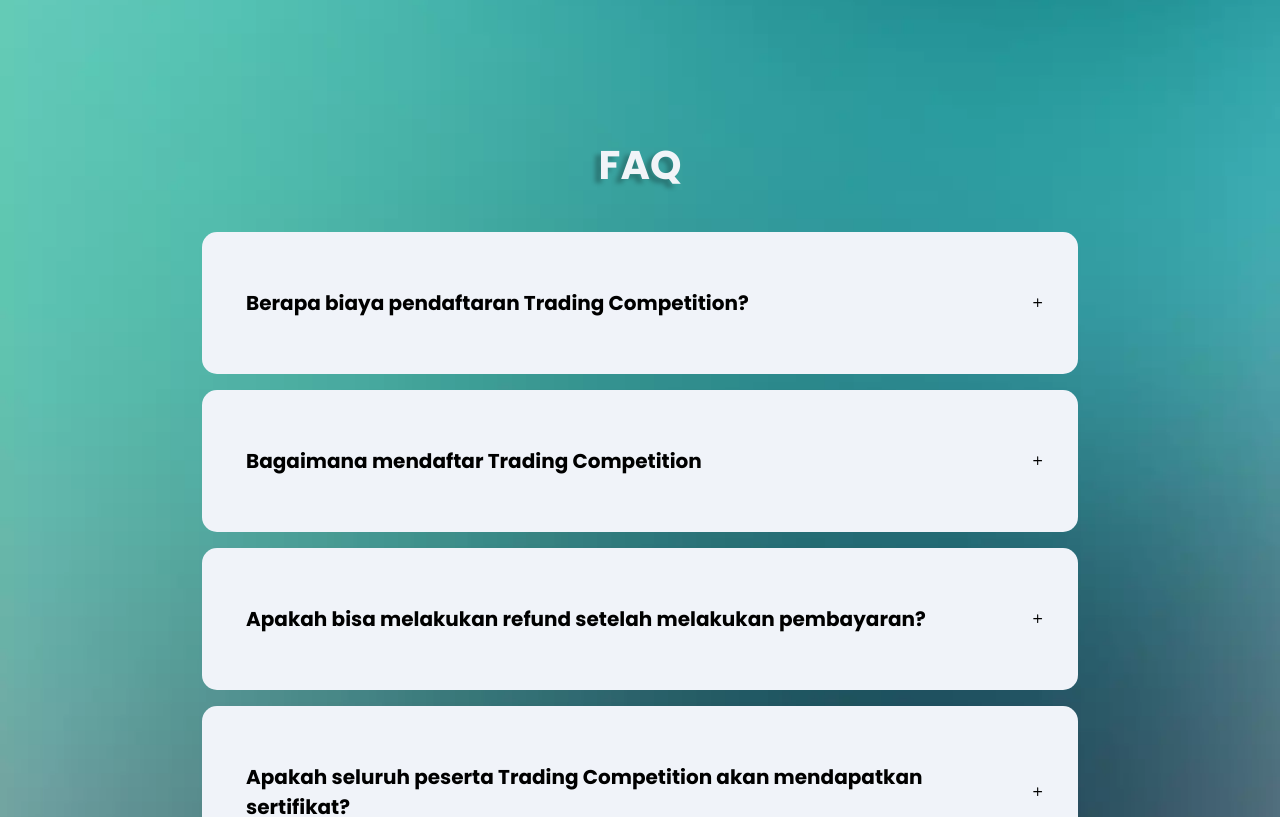
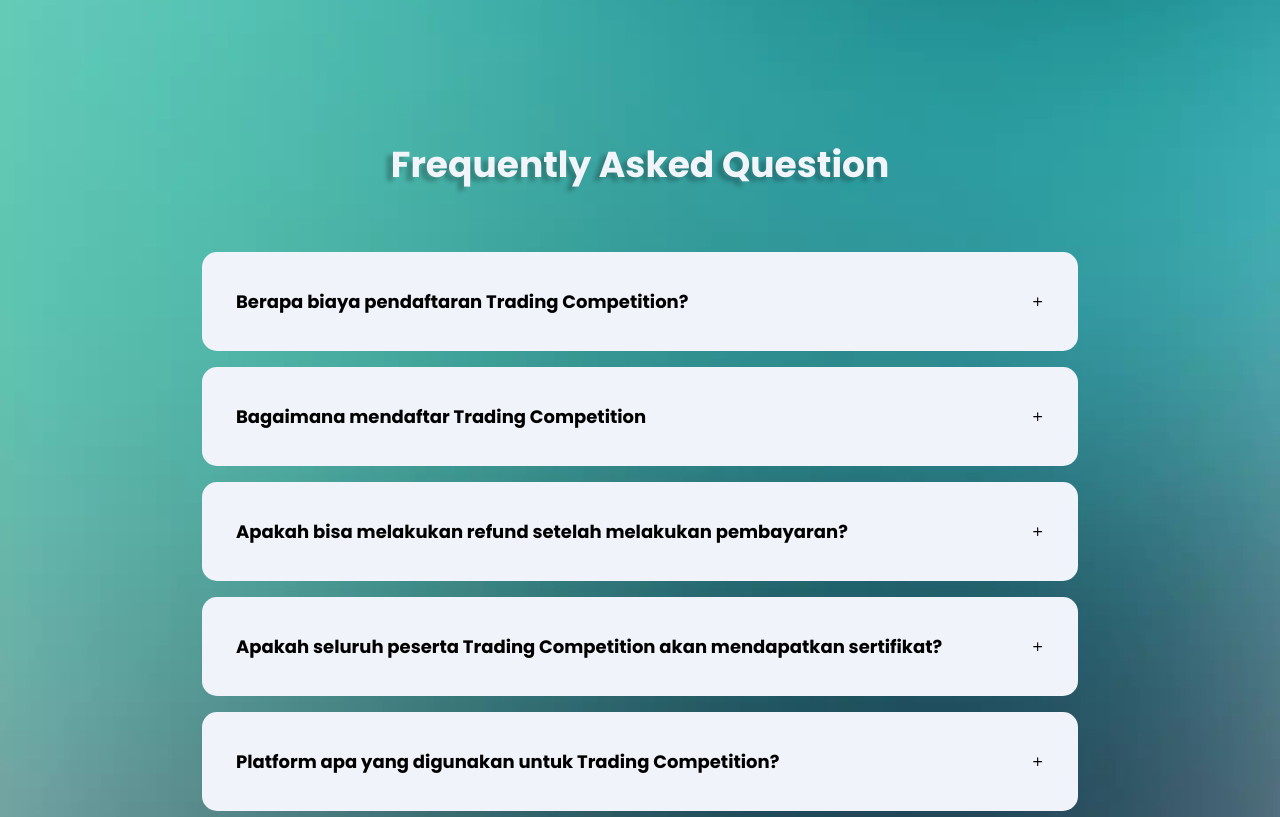
Before and after one commit to chintyaw/infest-2021, a React (Create React App) app: page /competition in a window 1280 px wide. Shown: the part 2640-3457 px from the top of the page. Built offline with nearby package versions, Linux system fonts and the light colour scheme.

Commit message:
fix styling

```diff
--- a/src/components/FaqMapping.js
+++ b/src/components/FaqMapping.js
@@ -4,12 +4,12 @@ import SingleQuestion from './FaqExpand'
 import './FaqStyle.css'
 
 const AAA = () => {
-  const [questions, setQuestions] = useState(data)
+  const [questions] = useState(data)
 
   return (
     <main>
       <div className='container'>
-        <h1 style={{textAlign: 'center', fontSize : '40px', marginBottom :'40px'}}>FAQ</h1>
+        <h1 style={{textAlign: 'center', fontSize : '36px', marginBottom :'60px'}}>Frequently Asked Question</h1>
         <section className='info'>
           {questions.map((question) => (
             <SingleQuestion key={question.id} {...question} />
--- a/src/components/FaqPertanyaan.js
+++ b/src/components/FaqPertanyaan.js
@@ -3,42 +3,39 @@ const questions = [
     id: 1,
     title: 'Berapa biaya pendaftaran Trading Competition?',
     info:
-        <text style={{lineHeight:'2'}}>
+        <text style={{lineHeight:'2', fontSize:'18px'}}>
           Pendaftaran Trading Competition dibagi menjadi dua tahap dengan pembagian sebagai berikut: <br/>
-          {'\u2B24'} <text style={{fontStyle: 'italic'}}>Early bird</text> (2 Juli 2021 - 11 Juli 2021) : Rp 100.000,00/tim <br/>
-          {'\u2B24'} <text style={{fontStyle: 'italic'}}>Normal wave</text> (12 Juli 2021 - 25 Juli 2021) : Rp 150.000,00/tim
+          <span>&#8226;</span> <text style={{fontStyle: 'italic'}}>Early bird</text> (2 Juli 2021 - 11 Juli 2021) : Rp 100.000,00/tim <br/>
+          <span>&#8226;</span> <text style={{fontStyle: 'italic'}}>Normal wave</text> (12 Juli 2021 - 25 Juli 2021) : Rp 150.000,00/tim
         </text>
   },
   {
     id: 2,
     title: 'Bagaimana mendaftar Trading Competition',
-    info: <text style={{lineHeight: '2'}}>{'\u2B24'} Mengisi formulir pendaftaran melalui (...)<br/>
-                {'\u2B24'} Mendapatkan konfirmasi registrasi maksimal H+1 setelah pembayaran <br/>
-                Jam 19.00 <text style={{fontStyle : 'italic'}}>cut off</text> pendaftaran di hari itu
+    info: <text style={{lineHeight: '2', fontSize:'18px'}}><span>&#8226;</span> Mengisi formulir pendaftaran melalui <a href='/registrasicompetition'><b><i>click here</i></b></a><br/>
+                <span>&#8226;</span> Mendapatkan konfirmasi registrasi maksimal H+1 setelah pembayaran <br/>
           </text>
   },
   {
     id: 3,
     title: 'Apakah bisa melakukan refund setelah melakukan pembayaran?',
-    info: 'Pembayaran yang telah dilakukan tidak dapat di-refund dengan alasan apapun kecuali terjadi pembatalan acara dari pihak panitia'
+    info: <text style={{fontSize:'18px'}}>Pembayaran yang telah dilakukan tidak dapat di-refund dengan alasan apapun kecuali terjadi pembatalan acara dari pihak panitia</text>
   },
   {
     id: 4,
     title: 'Apakah seluruh peserta Trading Competition akan mendapatkan sertifikat?',
     info:
-      'Iya, seluruh peserta akan mendapat sertifikat ',
+      <text style={{fontSize:'18px'}}>Iya, seluruh peserta akan mendapat sertifikat</text>
   },
   {
     id: 5,
     title: 'Platform apa yang digunakan untuk Trading Competition?',
-    info:
-      'IDX',
+    info: <text style={{fontSize:'18px'}}>IDX</text>
   },
   {
     id: 6,
     title: 'Kapan dan di mana sertifikat diberikan?',
-    info:
-      'Seluruh sertifikat akan dibagikan melalui e-mail ketua tim masing-masing maksimal',
+    info: <text style={{fontSize:'20px'}}>Seluruh sertifikat akan dibagikan melalui e-mail ketua tim masing-masing maksimal</text>
   },
 ]
 export default questions
--- a/src/components/FaqStyle.css
+++ b/src/components/FaqStyle.css
@@ -3,7 +3,6 @@ main {
   display: flex;
   justify-content: center;
   align-items: center;
-  text-shadow: none;
 }
 
 .container {
@@ -28,6 +27,8 @@ main {
 .questionOpened h1{
   color: black;
   padding : 20px;
+  font-size: 18px;
+  padding : 0.5px 20px 5px;
 }
 .questionOpened header {
   display: flex;
@@ -38,8 +39,8 @@ main {
   text-transform: none;
   line-height: 1.5;
   color: black;
-  font-size: 20px;
-  padding : 40px 20px 40px;
+  font-size: 18px;
+  padding : 0.5px 20px 5px;
 }
 .questionOpened header h4 {
   margin-bottom: 0;
@@ -48,8 +49,8 @@ main {
   text-transform: none;
   line-height: 1.5;
   color: black;
-  font-size: 20px;
-  padding : 40px 20px 40px;
+  font-size: 18px;
+  padding : 20px 10px 20px;
 }
 .question p {
   color: black;
```
